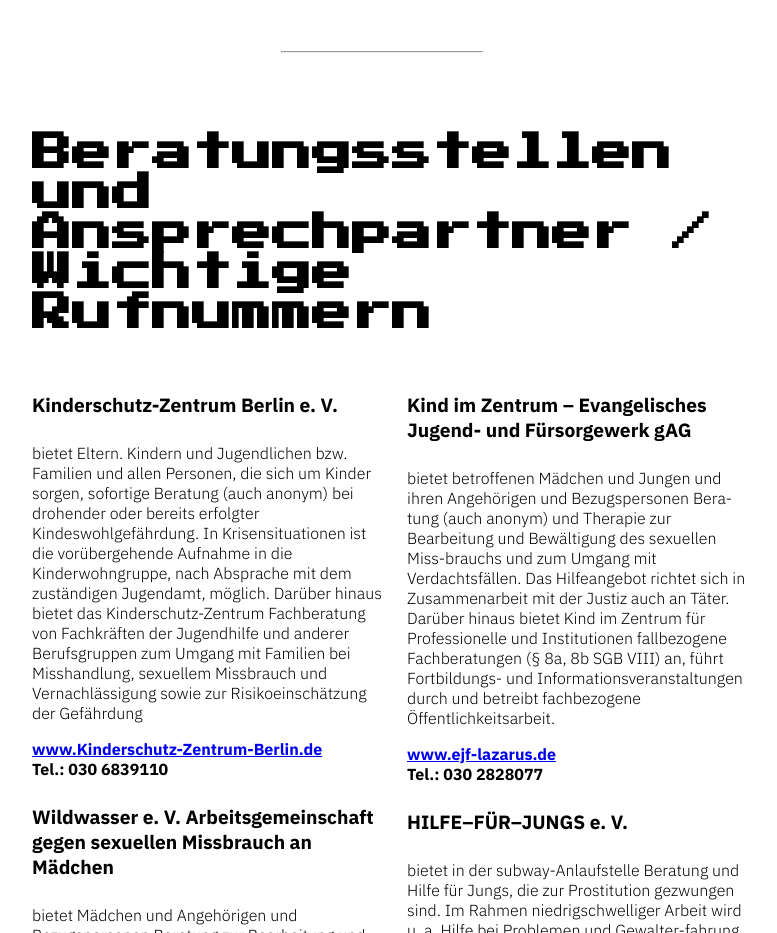
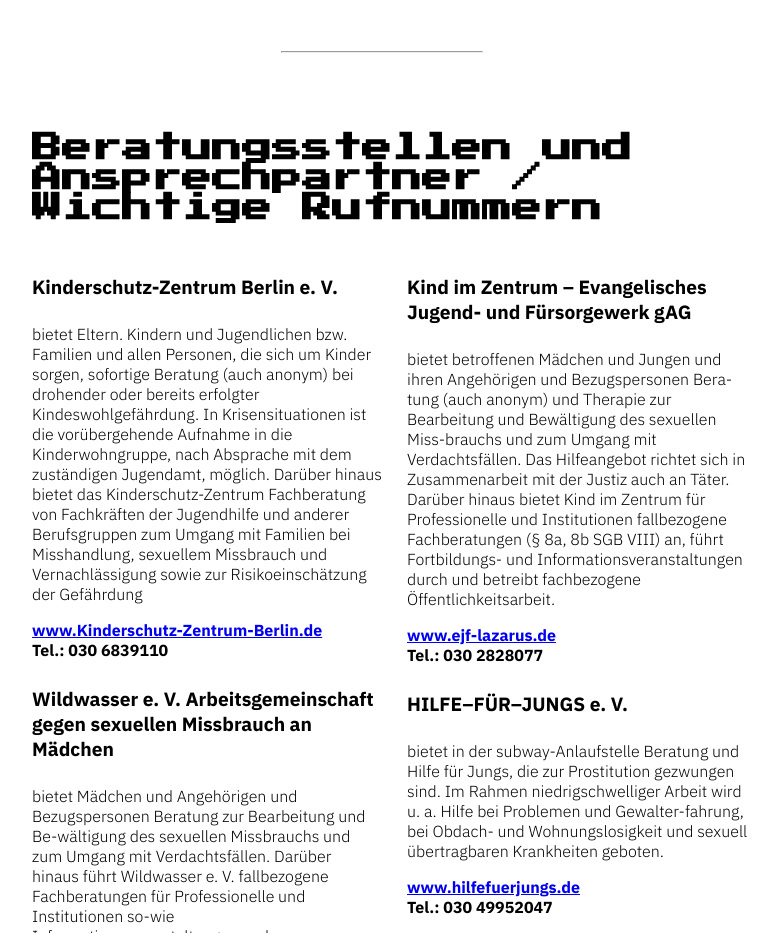
Before and after one commit to maltejur/hertzblatt, a website built with Parcel: page src/index.html in a window 1280 px wide. Shown: the part 3340-4273 px from the top of the page, without its empty margins (258-1035 px from the left). Built offline with nearby package versions, Linux system fonts and the light colour scheme.

Commit message:
text kleiner gemacht

```diff
--- a/src/index.html
+++ b/src/index.html
@@ -97,7 +97,9 @@
         <i><b>Florian Ploke , Schulsozialarbeiter</b></i>
       </p>
       <hr />
-      <h2>Beratungsstellen und Ansprechpartner / Wichtige Rufnummern</h2>
+      <h2 style="font-size: 30px">
+        Beratungsstellen und Ansprechpartner / Wichtige Rufnummern
+      </h2>
       <div class="small">
         <div class="twoCols">
           <div>
```
